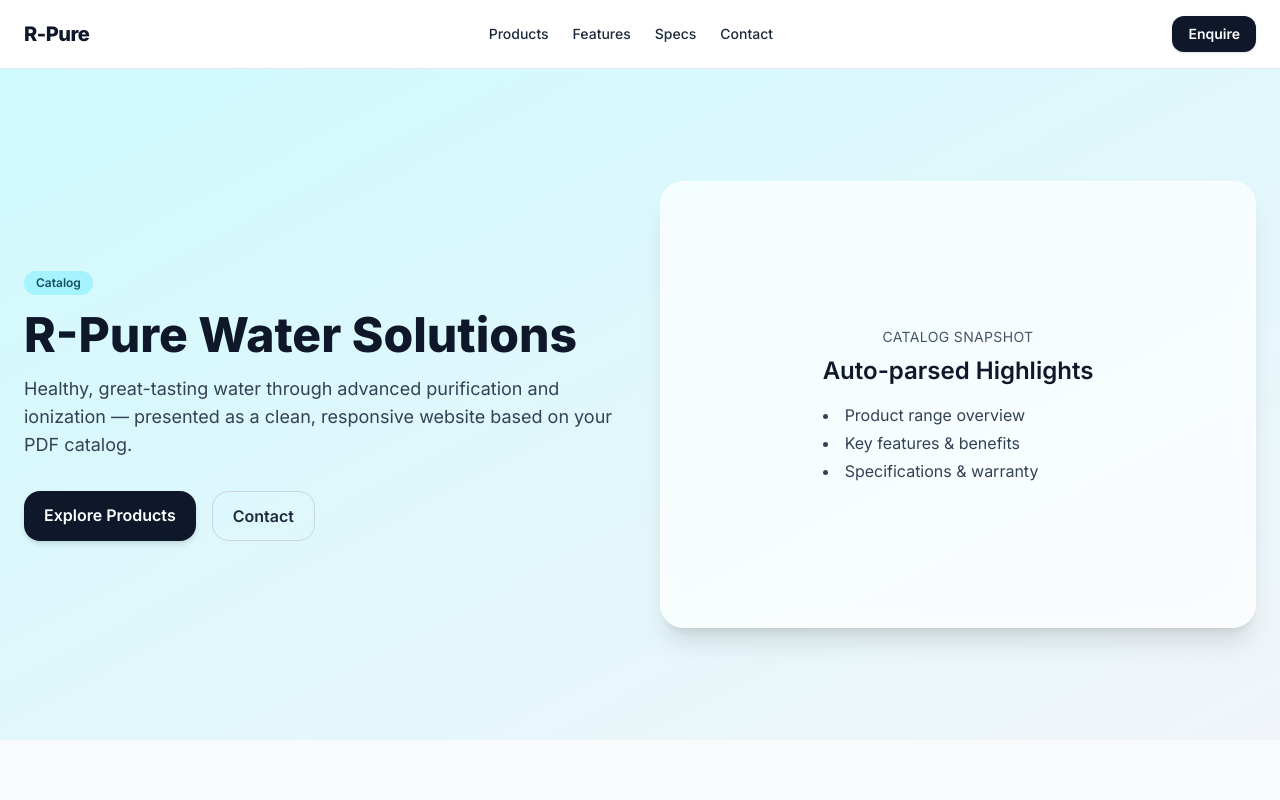
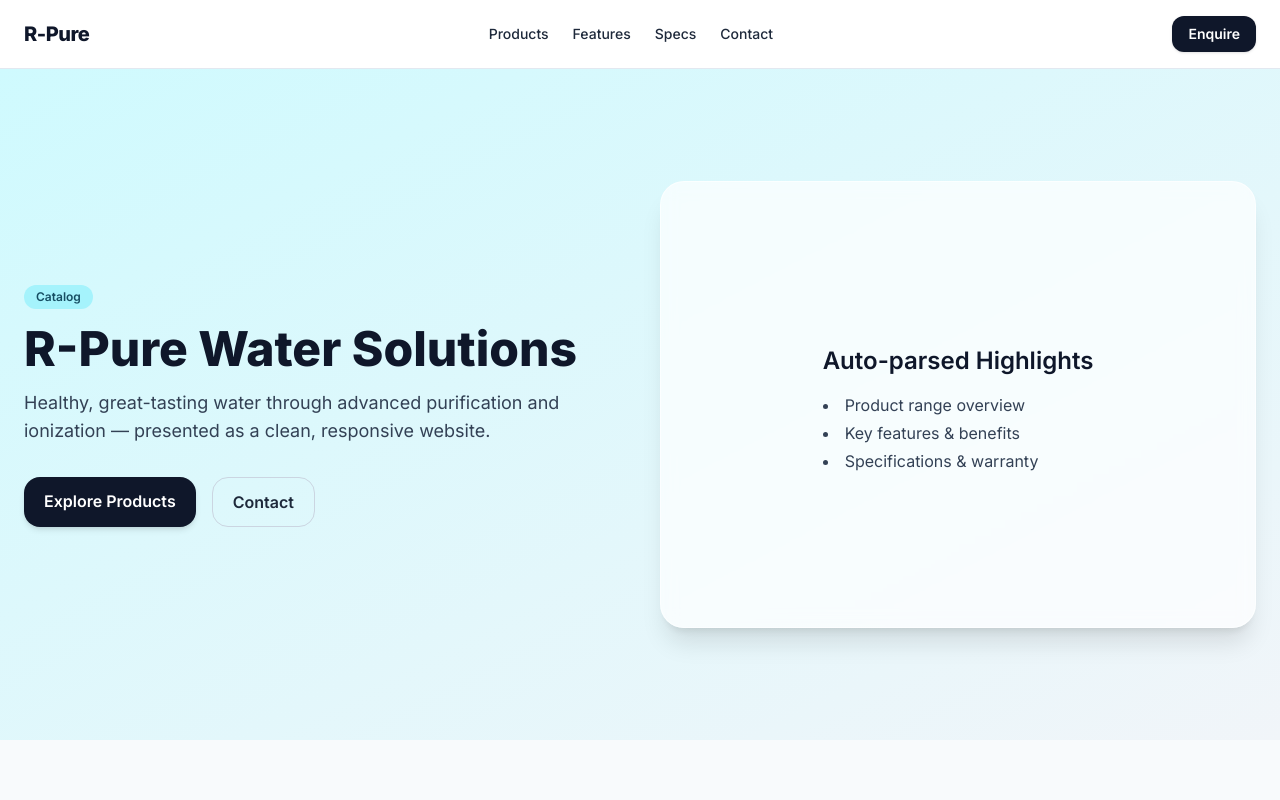
Before and after one commit to Neha-kamal-hub/rpure, a plain HTML site: page index.html in a window 1280 px wide. Shown: the top 800 px of the page. Drawn offline with nearby package versions, Linux system fonts and the light colour scheme.

Commit message:
Update index.html

```diff
--- a/index.html
+++ b/index.html
@@ -37,7 +37,7 @@
         <div>
           <span class="inline-block px-3 py-1 text-xs rounded-full bg-cyan-200 text-cyan-900 font-semibold">Catalog</span>
           <h1 class="mt-4 text-4xl sm:text-5xl font-extrabold leading-tight text-slate-900">R-Pure Water Solutions</h1>
-          <p class="mt-4 text-lg text-slate-700">Healthy, great-tasting water through advanced purification and ionization — presented as a clean, responsive website based on your PDF catalog.</p>
+          <p class="mt-4 text-lg text-slate-700">Healthy, great-tasting water through advanced purification and ionization — presented as a clean, responsive website.</p>
           <div class="mt-8 flex gap-4">
             <a href="#products" class="px-5 py-3 rounded-2xl bg-slate-900 text-white font-semibold shadow-md hover:shadow-lg transition">Explore Products</a>
             <a href="#contact" class="px-5 py-3 rounded-2xl border border-slate-300 font-semibold hover:bg-white transition">Contact</a>
@@ -46,7 +46,7 @@
         <div class="relative">
           <div class="aspect-[4/3] w-full rounded-3xl shadow-xl glass border border-white/60 flex items-center justify-center">
             <div class="p-8 text-center">
-              <p class="text-sm uppercase tracking-wide text-slate-600">Catalog Snapshot</p>
+              <p class="text-sm uppercase tracking-wide text-slate-600"></p>
               <p class="mt-2 text-2xl font-semibold text-slate-900">Auto-parsed Highlights</p>
               <ul class="mt-4 text-left list-disc list-inside space-y-1 text-slate-700">
                 <li>Product range overview</li>
```
